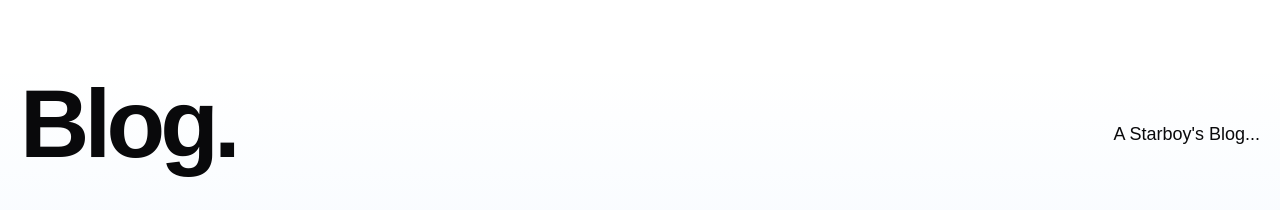
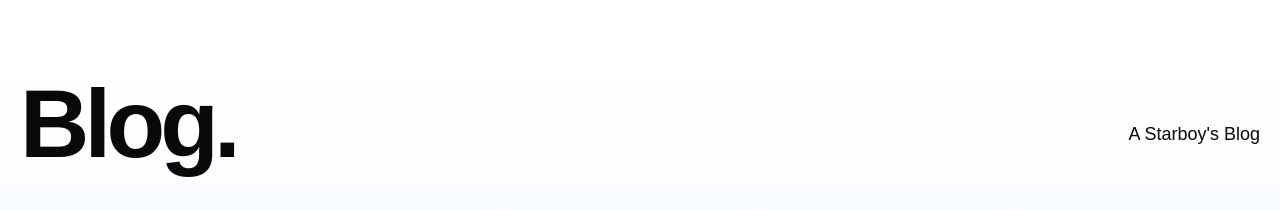
Before and after one commit to skywalkerSam/starboy-blogs, a Next.js app: page / in a window 1280 px wide. Shown: the top 210 px of the page. Built offline with nearby package versions, Linux system fonts and the light colour scheme; a web font is replaced by a local one.

Commit message:
minor fixes

```diff
--- a/src/app/_components/intro.tsx
+++ b/src/app/_components/intro.tsx
@@ -7,7 +7,7 @@ export function Intro() {
         Blog.
       </h1>
       <h4 className="mt-5 text-center text-lg md:pl-8 md:text-left">
-        A Starboy&apos;s Blog...
+        A Starboy&apos;s Blog
         {/* A statically generated blog example using{" "}
         <a
           href="https://nextjs.org/"
--- a/src/app/layout.tsx
+++ b/src/app/layout.tsx
@@ -29,7 +29,7 @@ const paprika = Paprika({
 // https://nextjs.org/learn/dashboard-app/adding-metadata
 export const metadata: Metadata = {
   title: "Starboy's Blog",
-  description: "A Starboy's Blog.",
+  description: "A Starboy's Blog",
   // description: `Starboy's Blog with ${CMS_NAME}`,
   metadataBase: new URL("https://blog.skywalkersam.dev/"),
   openGraph: {
```
Also changed, not shown: 1 other file (tests, documents, lock files or other folders).
